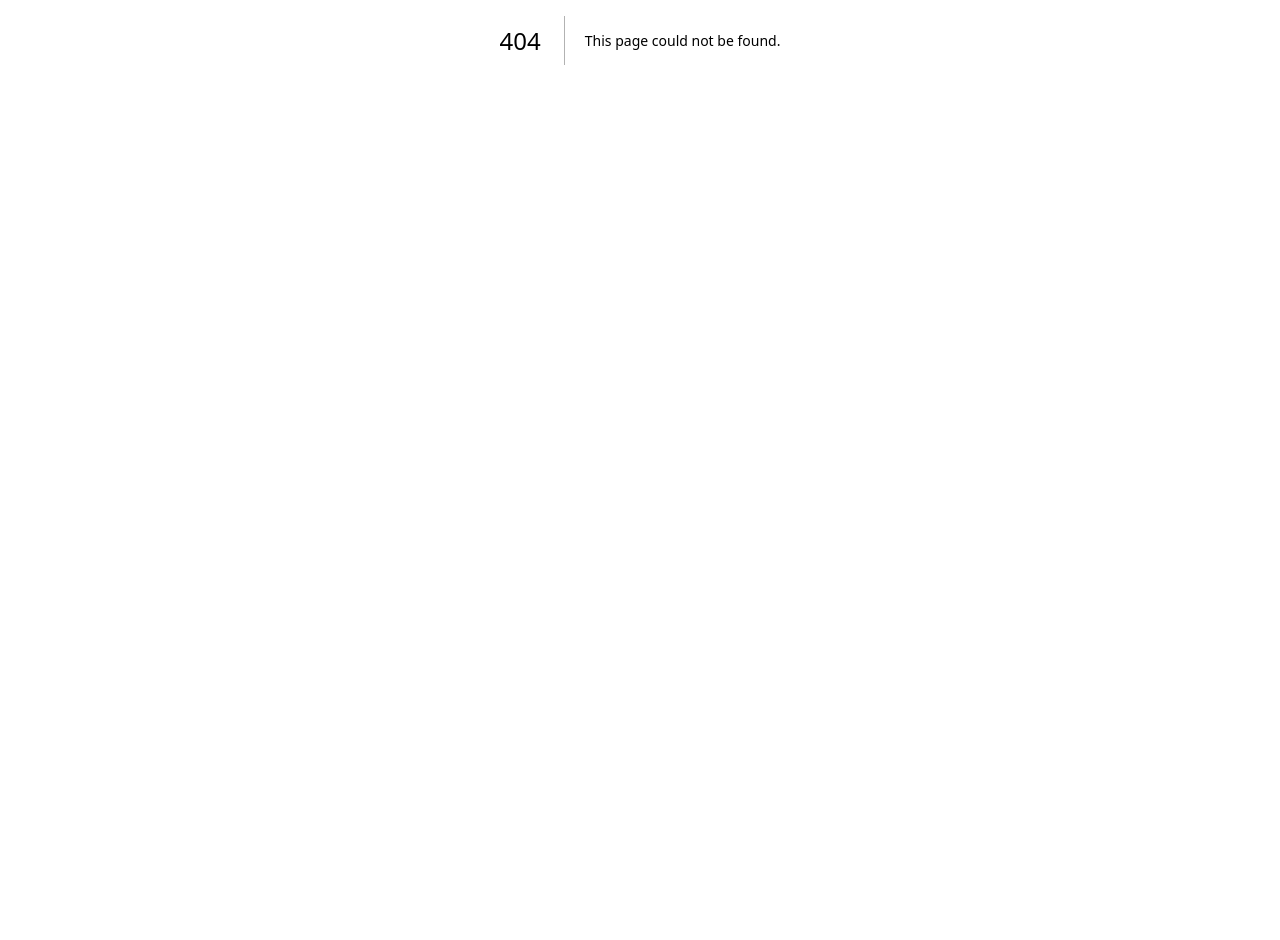
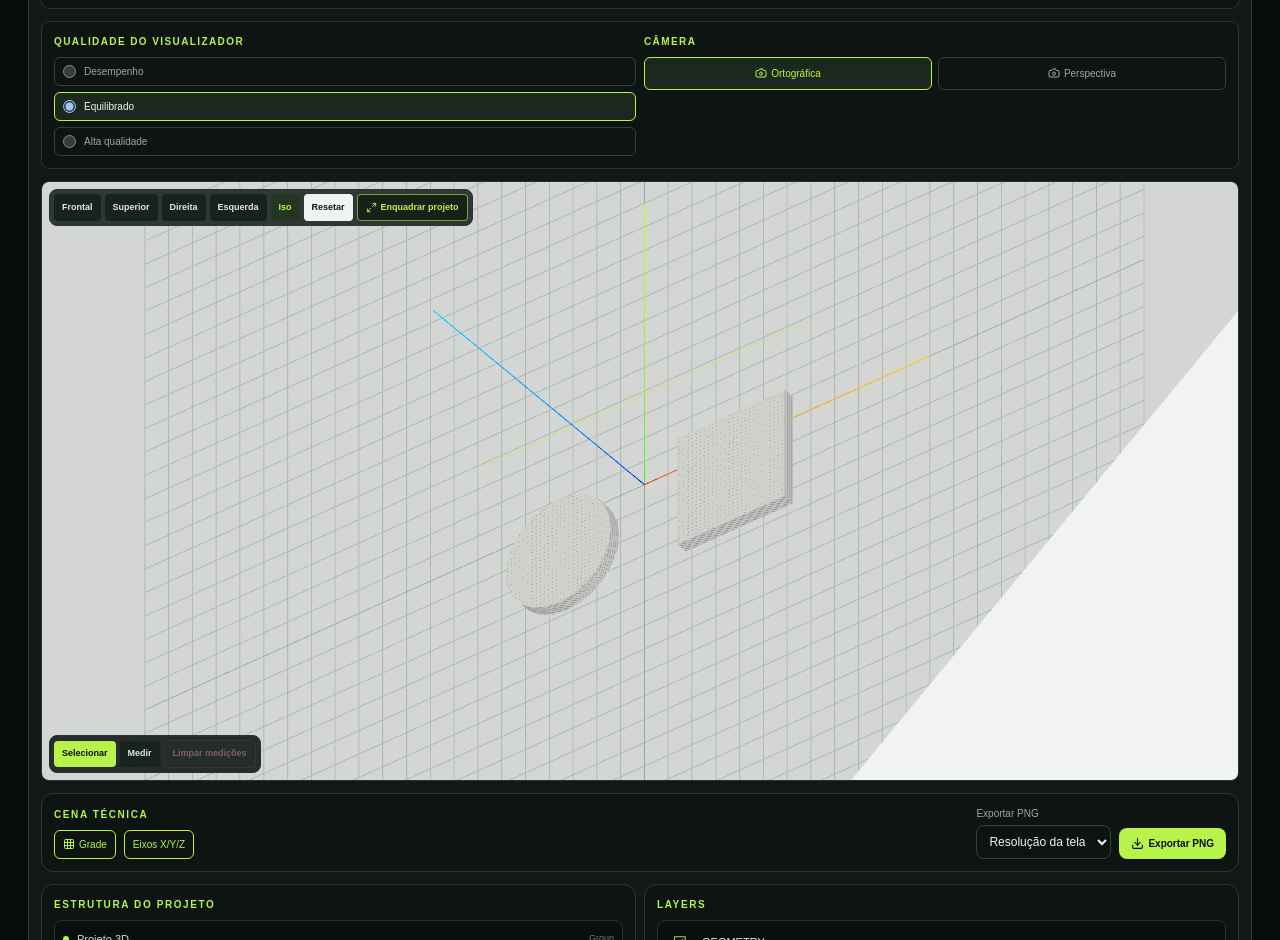
Before and after one commit to Fer23d/vectorcad-converter, a Next.js app: page /teste-3d in a window 1280 px wide. Before the commit this address had no page. Shown: the part 360-1300 px from the top of the page. Before the commit the page ends 800 px from the top, so only its background shows below. Built offline with nearby package versions, Linux system fonts and the light colour scheme.

Commit message:
feat: persistencia de sessao do editor e ajuste de layout 2D 3D

```diff
--- /dev/null
+++ b/app/teste-3d/page.tsx
@@ -0,0 +1,26 @@
+import { SvgTo3DCadViewer } from "@/components/SvgTo3DCadViewer";
+import { generateSvg } from "@/lib/exporters/svg";
+import type { VectorDocument } from "@/types/vector";
+
+const diagnosticDocument: VectorDocument = {
+  width: 160,
+  height: 120,
+  sourceWidth: 160,
+  sourceHeight: 120,
+  unit: "mm",
+  paths: [],
+  entities: [
+    { id: "diagnostic-line", type: "LINE", layer: "GEOMETRY", source: "manual", confidence: 1, coordinates: { start: { x: 10, y: 15 }, end: { x: 145, y: 15 } }, metadata: {} },
+    { id: "diagnostic-circle", type: "CIRCLE", layer: "GEOMETRY", source: "manual", confidence: 1, coordinates: { center: { x: 45, y: 70 }, radius: 22 }, metadata: {} },
+    { id: "diagnostic-square", type: "POLYGON", layer: "GEOMETRY", source: "manual", confidence: 1, coordinates: { points: [{ x: 95, y: 45 }, { x: 140, y: 45 }, { x: 140, y: 90 }, { x: 95, y: 90 }] }, metadata: {} },
+  ],
+  coordinateSystem: { id: "diagnostic-mm", origin: { x: 0, y: 0 }, scale: { x: 1, y: 1 }, rotation: 0, unit: "millimeter", precision: 6, createdFrom: "manual" },
+};
+
+export default function ThreeDiagnosticPage() {
+  return <main className="min-h-screen bg-[#080c0b] p-4 text-[#e8efeb] md:p-7">
+    <h1 className="mb-2 text-lg font-black text-[#b7f34a]">Diagnóstico Three.js</h1>
+    <p className="mb-5 text-xs text-[#9caaa3]">Documento fixo: linha, círculo e quadrado. Não consulta autenticação ou Supabase.</p>
+    <SvgTo3DCadViewer document={diagnosticDocument} svg={generateSvg(diagnosticDocument)} fileName="teste-3d" unit="mm" />
+  </main>;
+}
--- a/components/SvgTo3DCadViewer.tsx
+++ b/components/SvgTo3DCadViewer.tsx
@@ -1310,6 +1310,28 @@ export function SvgTo3DCadViewer({ svg, document, fileName, unit }: SvgTo3DCadVi
     requestRender();
 
     const geometryStats = modelGeometryStats(model);
+    const visibleObjects = (() => {
+      let count = 0;
+      model.traverse((object) => {
+        if (object.visible && (object instanceof THREE.Mesh || object instanceof THREE.Line)) count += 1;
+      });
+      return count;
+    })();
+    const bounds = modelBox.isEmpty() ? null : {
+      min: modelBox.min.toArray(),
+      max: modelBox.max.toArray(),
+      size: modelBox.getSize(new THREE.Vector3()).toArray(),
+    };
+    console.info("[3D VIEWER]", {
+      sceneCreated: Boolean(scene),
+      cameraCreated: Boolean(camera),
+      rendererCreated: Boolean(renderer),
+      canvasSize: { width: renderer.domElement.clientWidth, height: renderer.domElement.clientHeight },
+      objectsCreated: model.children.length,
+      visibleObjects,
+      boundingBox: bounds,
+      cameraPosition: camera.position.toArray(),
+    });
     console.info("[vetorcad][3D] model rendered", {
       visualOrigin,
       fallbackReason,
--- a/components/hooks/use-local-project-draft.ts
+++ b/components/hooks/use-local-project-draft.ts
@@ -8,8 +8,10 @@ export type LocalProjectDraft = {
 };
 
 const pendingDraftTimers = new Map<string, number>();
-const LOCAL_DRAFT_DELAY_MS = 60_000;
+const LOCAL_DRAFT_DELAY_MS = 750;
 const LARGE_DATA_URL_LENGTH = 1_000_000;
+
+export type LocalDraftRestoreStatus = "idle" | "restoring" | "restored";
 
 function compactDraftData(data: CadProjectData): CadProjectData {
   const compacted = { ...data };
@@ -69,19 +71,26 @@ export function useLocalProjectDraft({ userId, projectId, hasInitialData, clearS
   const timer = useRef<number | null>(null);
   const [restoredDraft, setRestoredDraft] = useState<LocalProjectDraft | null>(null);
   const [localDraftDirty, setLocalDraftDirty] = useState(false);
+  const [restoreStatus, setRestoreStatus] = useState<LocalDraftRestoreStatus>("idle");
 
   // Read only the current user's draft. A project draft can restore into the
   // editor even before the dashboard has selected the matching backend row.
   useEffect(() => {
     if (!userId) {
-      const resetTimer = window.setTimeout(() => setRestoredDraft(null), 0);
+      const resetTimer = window.setTimeout(() => {
+        setRestoredDraft(null);
+        setRestoreStatus("idle");
+      }, 0);
       return () => window.clearTimeout(resetTimer);
     }
 
     const restoreTimer = window.setTimeout(() => {
+      setRestoreStatus("restoring");
       const stored = readDraft(userId);
       const belongsToCurrentProject = !hasInitialData || stored?.projectId === projectId;
-      setRestoredDraft(stored && belongsToCurrentProject ? stored : null);
+      const matchingDraft = stored && belongsToCurrentProject ? stored : null;
+      setRestoredDraft(matchingDraft);
+      setRestoreStatus(matchingDraft ? "restored" : "idle");
     }, 0);
     return () => window.clearTimeout(restoreTimer);
   }, [hasInitialData, projectId, userId]);
@@ -92,6 +101,7 @@ export function useLocalProjectDraft({ userId, projectId, hasInitialData, clearS
       clearLocalProjectDraft(userId);
       setRestoredDraft(null);
       setLocalDraftDirty(false);
+      setRestoreStatus("idle");
     }, 0);
     return () => window.clearTimeout(clearTimer);
   }, [clearSignal, userId]);
@@ -122,11 +132,12 @@ export function useLocalProjectDraft({ userId, projectId, hasInitialData, clearS
     clearLocalProjectDraft(userId);
     setRestoredDraft(null);
     setLocalDraftDirty(false);
+    setRestoreStatus("idle");
   }, [userId]);
 
   useEffect(() => () => {
     if (timer.current) window.clearTimeout(timer.current);
   }, []);
 
-  return { restoredDraft, localDraftDirty, saveDraft, clearDraft };
+  return { restoredDraft, localDraftDirty, restoreStatus, saveDraft, clearDraft };
 }
--- a/components/protected-project-3d-viewer.tsx
+++ b/components/protected-project-3d-viewer.tsx
@@ -29,7 +29,7 @@ export function ProtectedProject3DViewer() {
     let cancelled = false;
     const load = async () => {
       const projectId = typeof params.id === "string" ? params.id : "";
-      console.info("[vetorcad][3D] route opened", { hasProjectId: Boolean(projectId) });
+      console.info("[3D ROUTE]", { projectId: projectId || null, routeAccessed: true });
 
       try {
         if (!projectId) throw new Error("PROJECT_ID_MISSING");
@@ -39,6 +39,7 @@ export function ProtectedProject3DViewer() {
         }
 
         const { data: sessionData } = await supabase.auth.getSession();
+        console.info("[3D ROUTE]", { projectId, authenticated: Boolean(sessionData.session) });
         if (!sessionData.session) {
           router.replace("/login");
           return;
@@ -59,12 +60,22 @@ export function ProtectedProject3DViewer() {
           .eq("id", projectId)
           .eq("user_id", userData.user.id)
           .single();
+        console.info("[3D ROUTE]", { projectId, projectFound: Boolean(data), queryErrorCode: error?.code || null });
         if (error || !data) throw new Error("PROJECT_NOT_FOUND");
         if (cancelled) return;
 
         const project = data as CadProject;
         const projectData = project.data as CadProjectData | null;
         const document = projectData?.document;
+        console.info("[3D FETCH RESULT]", {
+          projectId,
+          documentFound: Boolean(document),
+          documentVersion: projectData?.schemaVersion || null,
+          pathsCount: document?.paths?.length || 0,
+          entitiesCount: document?.entities?.length || 0,
+          architectureCount: document?.architectureEntities?.length || 0,
+          topologyCount: document?.topology?.length || 0,
+        });
         if (!document) throw new Error("VECTOR_NOT_AVAILABLE");
 
         const unit = projectData.unit || document.unit;
--- a/components/vector-cad-app.tsx
+++ b/components/vector-cad-app.tsx
@@ -22,7 +22,7 @@ import { generateSvg } from "@/lib/exporters/svg";
 import { countDxfEntities, generateDxf } from "@/lib/exporters/dxf";
 import { routeDocumentGeometry } from "@/lib/exporters/export-entity-router";
 import type { DetectedText, ImageQuality, LineProcessingMode, OutputMode, ProcessingSettings, Unit, VectorDocument, VectorMode, VectorSettings } from "@/types/vector";
-import type { CadProjectData } from "@/types/project";
+import type { CadProjectData, EditorViewMode } from "@/types/project";
 
 const MAX_FILE = 30 * 1024 * 1024;
 const ACCEPTED = ["image/png", "image/jpeg", "image/webp", "image/tiff", "image/x-tiff"];
@@ -46,7 +46,7 @@ type UsageInfo = {
   export3dLimit: number | null;
 };
 
-type ViewMode = "editor" | "split-3d" | "fullscreen-3d";
+type ViewMode = EditorViewMode;
 
 function Internal3DOnlyView({ document, svg, fileName, unit, onBack }: { document: VectorDocument | null; svg: string; fileName: string; unit: Unit; onBack: () => void }) {
   const handleBack = () => {
@@ -229,7 +229,7 @@ export function VectorCadApp({ onUsageChange, initialData, onProjectChange, proj
   const [dragging, setDragging] = useState(false);
   const [message, setMessage] = useState("Envie uma imagem para começar.");
   const [show3d, setShow3d] = useState(initialData?.editorMode === "cad3d");
-  const [viewMode, setViewMode] = useState<ViewMode>("editor");
+  const [viewMode, setViewMode] = useState<ViewMode>(initialData?.viewMode || "editor");
   const [show3dOptions, setShow3dOptions] = useState(false);
   const [isEraserMode, setIsEraserMode] = useState(false);
   const [eraserSize, setEraserSize] = useState(20);
@@ -259,7 +259,7 @@ export function VectorCadApp({ onUsageChange, initialData, onProjectChange, proj
   const panel = useResizablePanel({ initialSize: 280, minSize: CONTROLS_MIN_WIDTH, maxSize: maxControlsWidth, storageKey: "vectorcad-controls-width", edge: "left", onSizeChange: updateControlsSize });
   const cadPanel = useResizablePanel({ initialSize: 270, minSize: CAD_MIN_WIDTH, maxSize: maxCadWidth, storageKey: "vectorcad-cad-width", edge: "right", onSizeChange: updateCadSize });
   const viewer = useZoomPan("vectorcad-preview-zoom");
-  const { restoredDraft, localDraftDirty, saveDraft } = useLocalProjectDraft({ userId, projectId, hasInitialData: Boolean(initialData), clearSignal: draftClearSignal });
+  const { restoredDraft, localDraftDirty, restoreStatus, saveDraft, clearDraft } = useLocalProjectDraft({ userId, projectId, hasInitialData: Boolean(initialData), clearSignal: draftClearSignal });
 
   const cancelCadProcessing = useCallback(() => {
     const worker = processingWorker.current;
@@ -306,6 +306,7 @@ export function VectorCadApp({ onUsageChange, initialData, onProjectChange, proj
       setLocked(saved?.locked ?? true);
       setActiveView(saved?.activeView || "vector");
       setShow3d(saved?.editorMode === "cad3d");
+      setViewMode(saved?.viewMode || "editor");
       hydrating.current = false;
       return;
       }
@@ -334,6 +335,7 @@ export function VectorCadApp({ onUsageChange, initialData, onProjectChange, proj
     setLocked(saved.locked ?? true);
     setActiveView(saved.activeView || "vector");
     setShow3d(saved.editorMode === "cad3d");
+    setViewMode(saved.viewMode || "editor");
 
     if (saved.sourceFormat === "tiff" && !saved.sourceOriginalDataUrl) return;
 
@@ -412,6 +414,7 @@ export function VectorCadApp({ onUsageChange, initialData, onProjectChange, proj
     const data: CadProjectData = {
       notes: "",
       editorMode: show3d ? "cad3d" : "cad2d",
+      viewMode,
       schemaVersion: 1,
       documentRevision: documentRevisionRef.current,
       sourceImageDataUrl,
@@ -452,7 +455,7 @@ export function VectorCadApp({ onUsageChange, initialData, onProjectChange, proj
     }
     saveDraft(data);
     if (onProjectChange) onProjectChange(data);
-  }, [activeView, aiAnalysis, aiFeedback, detectedTexts, doc, exportSmartTexts, fileName, imageAnalysis, imageQuality, lineProcessingMode, locked, onProjectChange, processedImage, processing, projectId, realHeight, realWidth, saveDraft, show3d, sourceFormat, sourceImageDataUrl, sourceOriginalDataUrl, textDetectionEnabled, tiffOptimizationEnabled, unit, vector]);
+  }, [activeView, aiAnalysis, aiFeedback, detectedTexts, doc, exportSmartTexts, fileName, imageAnalysis, imageQuality, lineProcessingMode, locked, onProjectChange, processedImage, processing, projectId, realHeight, realWidth, saveDraft, show3d, sourceFormat, sourceImageDataUrl, sourceOriginalDataUrl, textDetectionEnabled, tiffOptimizationEnabled, unit, vector, viewMode]);
 
   useEffect(() => {
     if (!localDraftDirty) return;
@@ -969,12 +972,18 @@ export function VectorCadApp({ onUsageChange, initialData, onProjectChange, proj
     setAiFeedback(current => [...current.filter(item => item.elementKey !== feedback.elementKey), feedback]);
   };
   const pathCount = doc?.paths.length || 0, pointCount = doc?.paths.reduce((n, p) => n + p.points.length, 0) || 0;
+  const draftRecoveryBanner = restoreStatus === "restoring"
+    ? <div className="border-b border-[#34413b] bg-[#111b15] px-4 py-2 text-xs text-[#dce8e1]" role="status" aria-live="polite">Recuperando projeto...</div>
+    : restoredDraft
+      ? <div className="flex flex-wrap items-center justify-between gap-2 border-b border-[#506b49] bg-[#17251a] px-4 py-2 text-xs text-[#dce8e1]" role="status" aria-live="polite"><span className="text-[#b7f34a]">Rascunho restaurado</span><button type="button" onClick={() => { clearDraft(); setMessage("Recuperação descartada. O projeto atual foi mantido."); }} className="rounded border border-[#6b815f] px-2 py-1 text-[10px] font-bold text-[#dce8e1] transition hover:border-[#b7f34a] hover:text-[#b7f34a]">Descartar recuperação</button></div>
+      : null;
 
   if (viewMode === "fullscreen-3d") {
     return <Internal3DOnlyView document={finalDoc} svg={svg} fileName={fileName} unit={unit} onBack={() => setViewMode("editor")} />;
   }
 
   return <main className="min-h-screen bg-[radial-gradient(circle_at_50%_-20%,#1d3428_0,#080c0b_42%)]">
+    {draftRecoveryBanner}
     <header className="flex h-16 items-center justify-between border-b border-[#26312c] px-4 md:px-7">
       <div className="flex items-center gap-3"><div className="grid h-9 w-9 place-items-center rounded-lg bg-[#b7f34a] text-[#09120d]"><Box size={20} /></div><div><div className="text-sm font-black tracking-[.12em]">vetorcad</div><div className="text-[9px] tracking-[.28em] text-[#7e9187]">Converter</div></div></div>
       <div className="hidden items-center gap-2 text-xs text-[#91a097] md:flex"><span className="h-2 w-2 rounded-full bg-[#b7f34a]" /> {usageInfo ? `Plano ${usageInfo.plan.toUpperCase()} · ${usageInfo.usageLimit === null ? "uso ilimitado" : `${usageInfo.usage}/${usageInfo.usageLimit} usos hoje`}` : "Motor vetorial pronto"}</div>
--- a/types/project.ts
+++ b/types/project.ts
@@ -1,4 +1,5 @@
 export type CadProjectType = "2d" | "3d";
+export type EditorViewMode = "editor" | "split-3d" | "fullscreen-3d";
 
 export type CadProjectData = {
   notes: string;
@@ -28,6 +29,7 @@ export type CadProjectData = {
   realHeight?: number;
   locked?: boolean;
   activeView?: "original" | "processed" | "vector";
+  viewMode?: EditorViewMode;
 };
 
 export type CadProject = {
```
